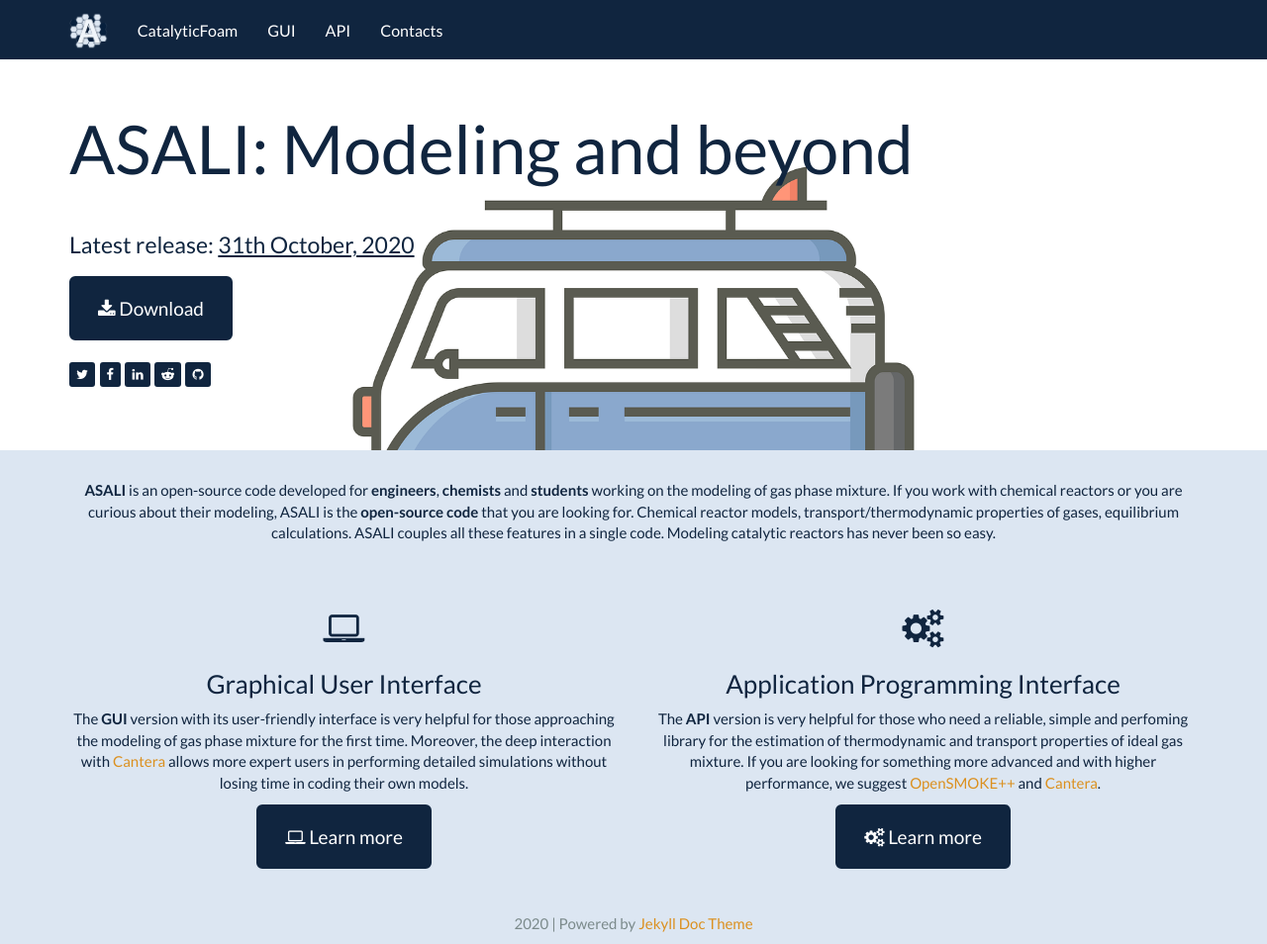
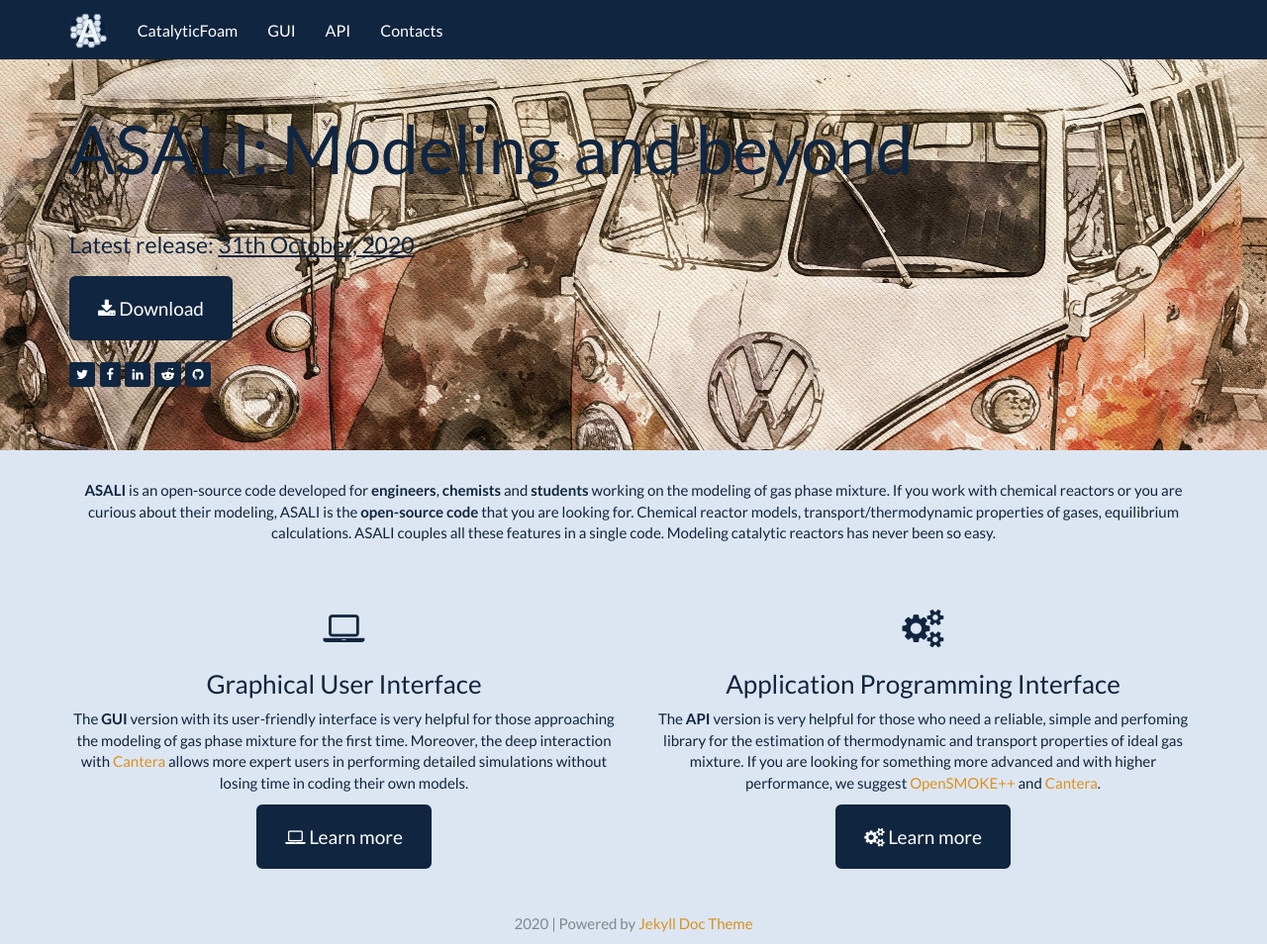
Before and after one commit to srebughini/ASALI, a Jekyll site: the page built from index.html, in a window 1280 px wide and 954 px high. Shown: the whole window at 99% size. Built offline with Jekyll 4.4.1, drawn with Linux system fonts in a browser that asks for light colours.

Commit message:
New backgroud image

```diff
--- a/_sass/_jekyll-doc-theme.scss
+++ b/_sass/_jekyll-doc-theme.scss
@@ -19,7 +19,7 @@
 
   .header-container {
     background-color: black;
-    background: url('../img/bg.png') no-repeat 50% 0;
+    background: url('../img/bg.jpg') no-repeat 50% 0;
     color: #10253F;
 
     h1 {
```
Also changed, not shown: assets/img/bg.jpg (added), assets/img/bg.png (deleted).
